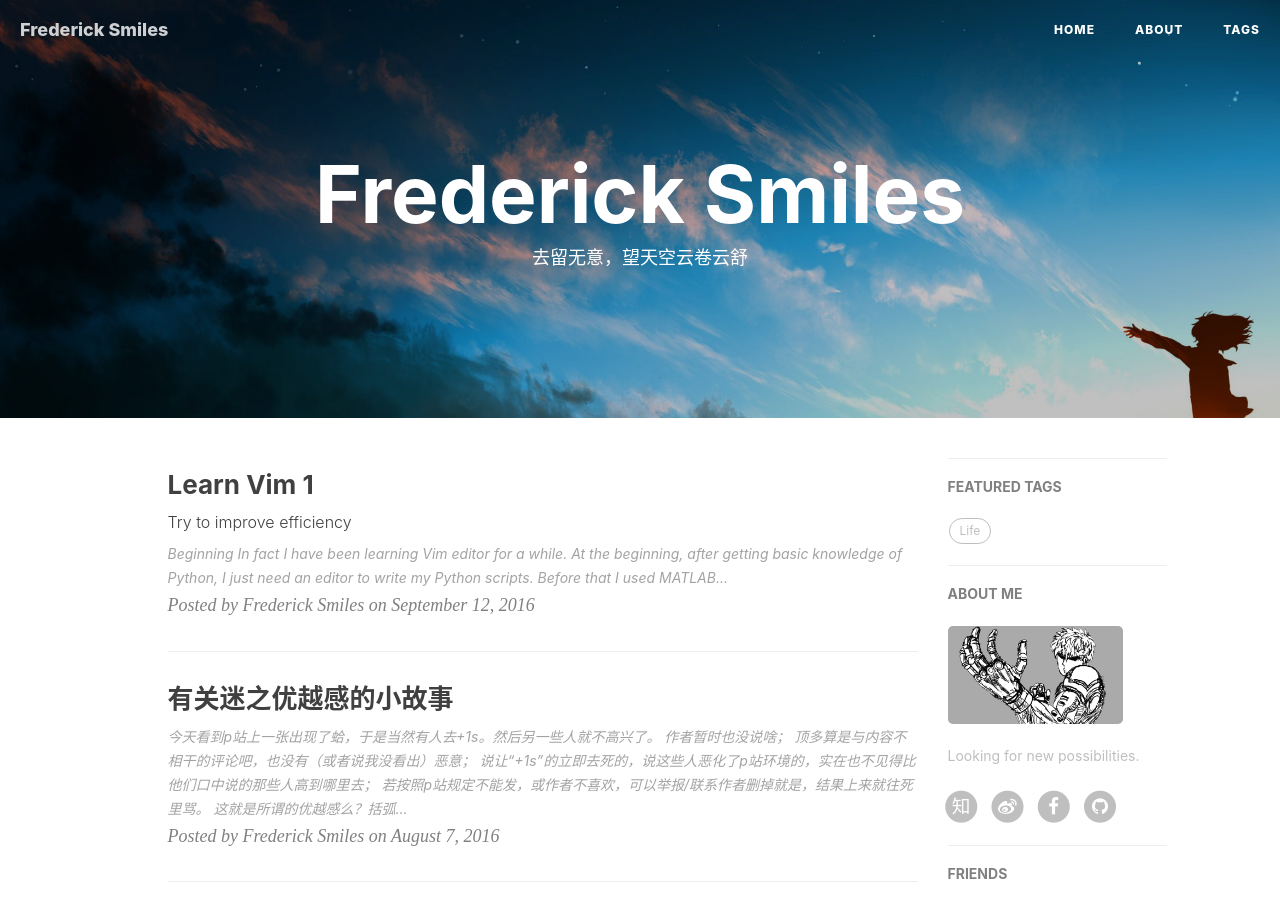
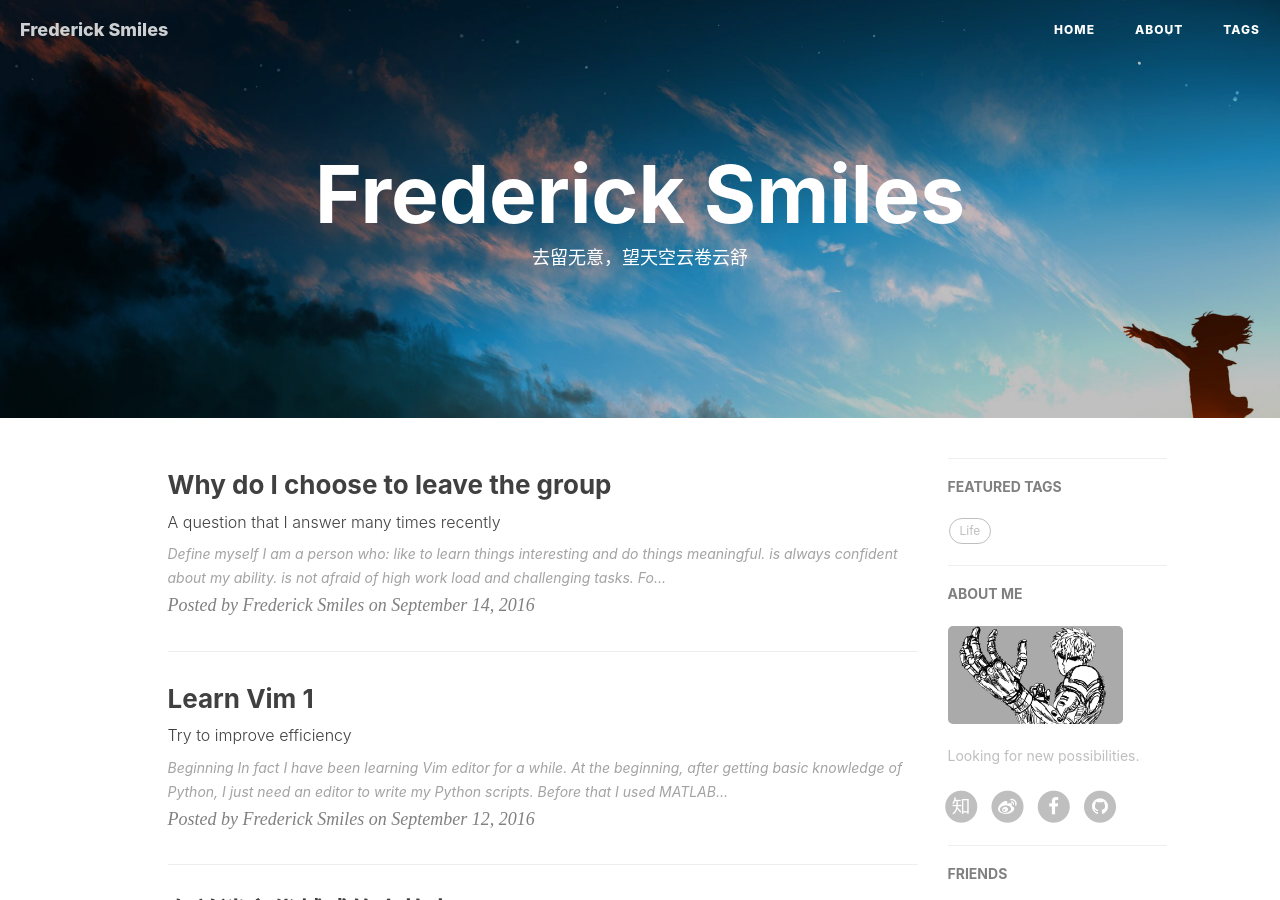
Before and after one commit to XiaoshiZ/ysmiles.com, a Jekyll site: the page built from index.html, in a window 1280 px wide and 900 px high. Built offline with Jekyll 4.4.1, drawn with Linux system fonts in a browser that asks for light colours; nearby versions of some CDN libraries; the list of posts is cut into pages by our own code; comment, search, counter and statistics services are not loaded; some of the changed lines change nothing that is shown.

Commit message:
reson leave post

```diff
--- a/_config.yml
+++ b/_config.yml
@@ -16,7 +16,6 @@ url: "http://fredys.xyz" # the base hostname & protocol for your site
 # settings from original Hux Blog
 SEOTitle: 逐月 - fly me to the moon
 header-img: img/site-bg.jpg
-# description: "关于前端与设计、黑客与画家 | 黄玄，Web & Mobile Lover，Front-End Engineer，UX Designer | 这里是 @Hux黄玄 的个人博客，与你一起发现更大的世界。"
 keyword: "Yu Shu, Frederick, Smiles"
 
 # SNS sett1gs
--- /dev/null
+++ b/_posts/2016-09-14-Why-I-choose-to-leave-the-group.md
@@ -0,0 +1,80 @@
+---
+layout:     post
+title:      "Why do I choose to leave the group"
+subtitle:   "A question that I answer many times recently"
+author:     "Frederick Smiles"
+date:       2016-09-14 01:15
+header-img:
+catalog:    true
+header-mask:
+tags:
+    - Life
+    - Academic
+---
+
+# Define myself
+I am a person who:
+
+- like to learn things **interesting** and do things **meaningful**.
+- is **always confident** about my ability.
+- is not afraid of high work load and challenging tasks.
+
+For me interesting things have a wide range, including my major related chemistry, chemical engineering, and physics, mathematics, philosophy, and my hobbies like music(from rock to classical, as well as singing and musical instruments), animes, drawing as well as programming.
+As 'meaningful', for example, to publish papers in top journals is never my purpose, although papers play an important role when I need to find a job or position in the future.
+Which is really meaningful to me is the knowledge I learned, the phenomena I found, and the skills I got in research.
+Doing good science, by the way getting some papers with corresponding level is what I like to do in a chemical engineering PhD program.
+
+# Personal
+So let me start with my personal reasons. I will not judge anyone else here but only talk about myself.
+
+I am confident about my ability. I **never** think that I am a 'bad student' who 'don't commit to research'.
+Many evidences can support this, such as my grades and already published papers.
+If I want to do something, I just want do it well. That is my logic.
+Everyone might has his own bottom lines.
+I cannot bear that my ability is always doubted by others just from things like some failed experiments which are not specific for me.
+
+I have taken care of our chemical and instruments parts storage for years.
+Also other people have their own responsibility such as person A for lab A, person B for lab B, person C for office.
+But actually I take care of almost everything, such as finding office supplies and instrument parts, and contacting instrument company to get repair/maintain information.
+This is not a problem at all.
+Problem is that I am **always** the one be blamed.
+For example, once I was asked to temporally stop my project and synthesize a compound for the other one.
+This synthesis need some ether but ether has run out.
+So I was blamed strictly for letting such case happen.
+But in fact on the one hand I didn't know who run out ether, no people told me that.
+On the other hand, I had asked for more ether few weeks before and I didn't know the order was postponed.
+So in the end, few days later we got double ordered ether.
+
+Finally, I get the conclusion that I may not be match with this group's style.
+
+The direct reason, which lead me to make final decision, is that I was blamed strictly because I did not check enough times to get a package on the day it arrived.
+
+I checked online on 3:40PM it did not arrive. Finally it arrived at 4:05PM. Because stock room close at around 4:00PM, I failed to get it on the same day.
+And for this, I was doubted 'cannot handle PhD', 'waste our time', and be suggested 'leave early'.
+
+# Academic
+I treat my experiment data and knowledge seriously. I don't want to say much at this point about my previous group.
+
+For example, I still have question about X-ray diffraction figure in my fist paper.
+The data should be correct but do not match previous published explanation.
+I doubt if previous paper has some wrong explanation because after calculation I find two data match, but crystal index and stacking ways I get are slightly different with before.
+In the end, I was suggested following previous paper to avoid trouble.
+
+And for almost all of this summer, I was just asked to do experiments somehow like mix a dye in glue, then test its properties under UV, on the condition that the dye characterization had not been finished (unclear about its properties enough and if it is suitable for making down-conversion LED).
+I don't think this is meaningful or a good way to do research.
+Furthermore, I was asked to try different glues.
+Some of the glue apparently would not work, but I was not allowed to stop trying those.
+So in fact, I repeated some exactly same experiments again and again.
+Also, to know the test details of LED device, I checked the manual of Keithley 2400 and Newport 1835-C, and guides of GPIB interface and SCPI command programming.
+This took about one week. And then I was doubted 'sit there and do nothing for weeks'.
+
+I don't say this style of research not good. Just personally, I don't like it very much.
+
+# Future
+Things happened and I need to go forward. Now seems that I have 3 ways to go after getting MS degree.
+
+- Find another group and continue my PhD program at FSU.
+- Apply for another school, in different field, say computer science related majors.
+- Go back China and find other things to do.
+
+I love my life anyway. Thanks for that I have a lot of interests, no matter in which field, I think I can find many new possibilities in the near future.
```
